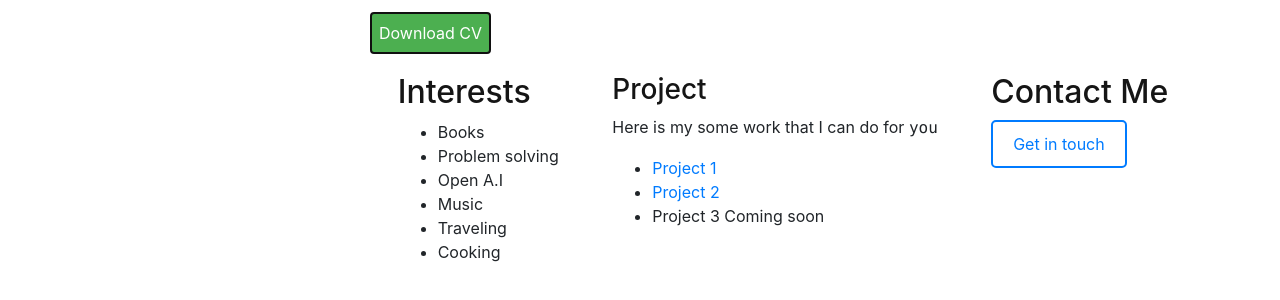
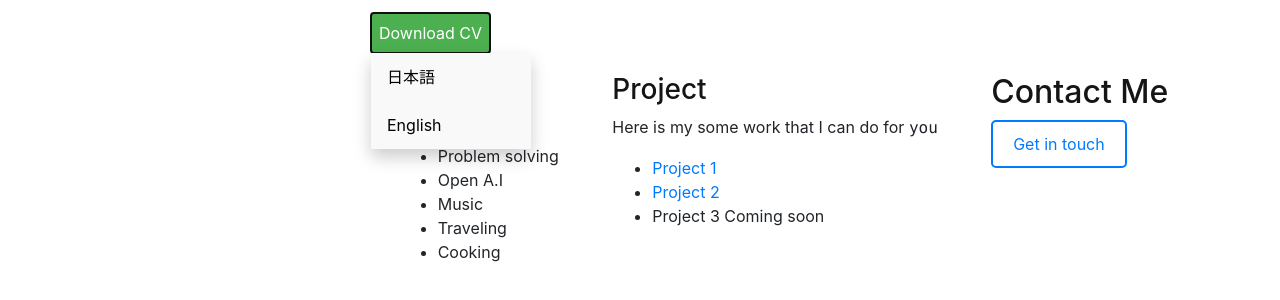
Before and after one commit to Onim1/C.V-for-wab, a website: page index.html in a window 1280 px wide. Both pictures are taken after a click on the button "Download CV". Shown: the part 448-748 px from the top of the page. Drawn offline with nearby package versions, Linux system fonts and the light colour scheme.

Commit message:
git commit -m "Update style.css and script.js"

```diff
--- a/CSS/style.css
+++ b/CSS/style.css
@@ -132,14 +132,19 @@ main {
 
 /* Dropdown content (hidden by default) */
 .dropdown-content {
-    display: none;
+    display: block;
+    max-height: 0;
+    overflow: hidden;
+    transition: max-height 0.5s ease-out;
     position: absolute;
     background-color: #f9f9f9;
     min-width: 160px;
     box-shadow: 0px 8px 16px 0px rgba(0,0,0,0.2);
     z-index: 1;
 }
-
+.dropdown-content.show {
+    max-height: 200px;
+}
 /* Links inside the dropdown */
 .dropdown-content a {
     color: black;
--- a/script/script.js
+++ b/script/script.js
@@ -42,3 +42,12 @@ window.onclick = function(event) {
     }
   }
 }
+
+document.querySelector('.dropbtn').addEventListener('click', function() {
+  var content = this.nextElementSibling;
+  if (content.style.maxHeight){
+      content.style.maxHeight = null;
+  } else {
+      content.style.maxHeight = content.scrollHeight + "px";
+  }
+});
```
